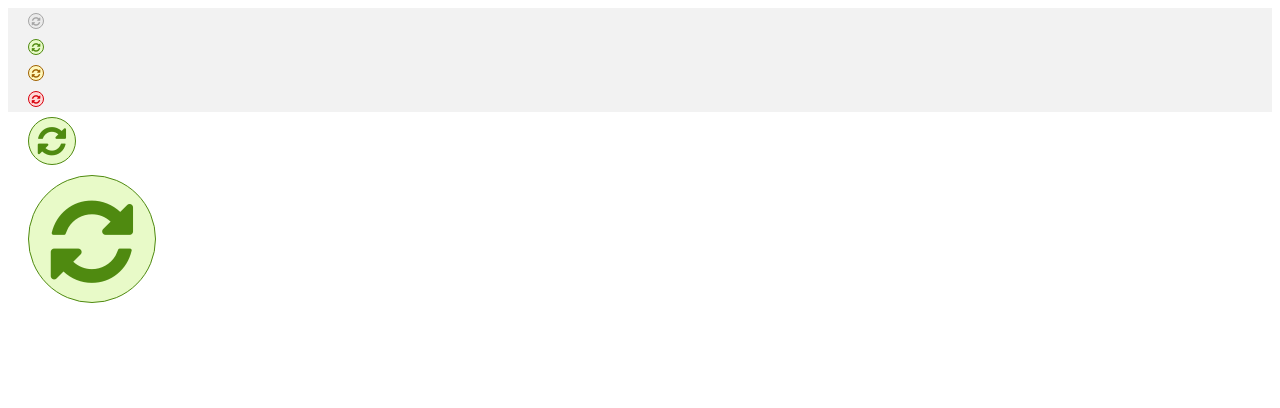
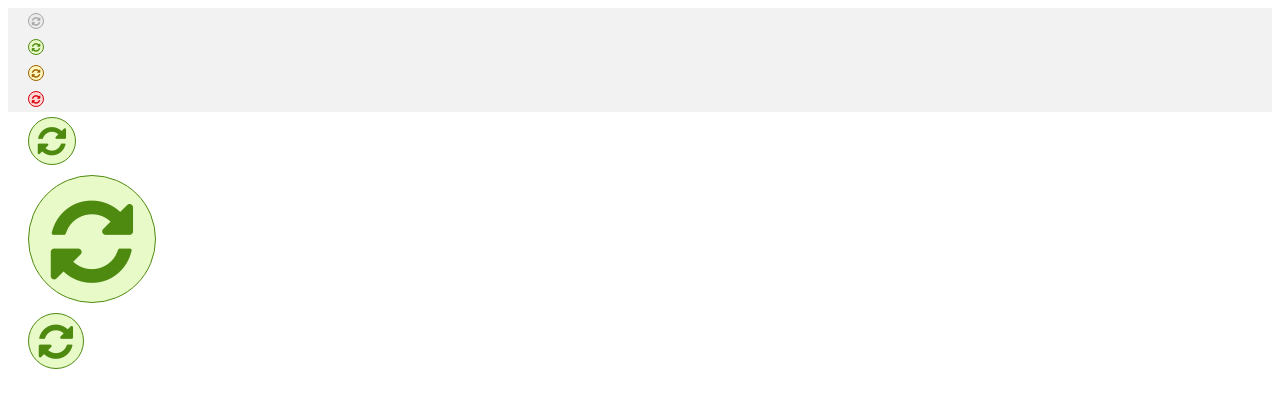
Before and after one commit to irok/CanonicalUrlDetector, a browser extension: page icon.html in a window 1280 px wide. Drawn offline with Linux system fonts and the light colour scheme.

Commit message:
update icon

```diff
--- a/icon.html
+++ b/icon.html
@@ -18,10 +18,9 @@
   vertical-align: middle;
 }
 .small  { width: 16px; height: 16px; line-height: 15px; font-size: 10px; }
-.medium { width: 24px; height: 24px; line-height: 24px; font-size: 15px; }
-.main   { width: 32px; height: 32px; line-height: 32px; font-size: 20px; }
-.large  { width: 48px; height: 48px; line-height: 49px; font-size: 33px; }
-.page   { width:128px; height:128px; line-height:136px; font-size: 96px; }
+.medium { width: 48px; height: 48px; line-height: 49px; font-size: 33px; }
+.large  { width:128px; height:128px; line-height:136px; font-size: 96px; }
+.logo   { width: 56px; height: 56px; line-height: 58px; font-size: 40px; }
 .deflt  { background-color: rgb(235,235,235); color: rgb(166,166,166); border-color: rgb(166,166,166); }
 .canon  { background-color: rgb(232,250,200); color: rgb( 79,138, 16); border-color: rgb( 79,138, 16); }
 .notcn  { background-color: rgb(255,248,188); color: rgb(159, 96,  0); border-color: rgb(159, 96,  0); }
@@ -45,7 +44,8 @@
     <div class="circle small notcn"><i class="fa fa-refresh" aria-hidden="true"></i></div><br>
     <div class="circle small badcn"><i class="fa fa-refresh" aria-hidden="true"></i></div><br>
   </div>
+  <div class="circle medium canon"><i class="fa fa-refresh" aria-hidden="true"></i></div><br>
   <div class="circle large canon"><i class="fa fa-refresh" aria-hidden="true"></i></div><br>
-  <div class="circle page canon"><i class="fa fa-refresh" aria-hidden="true"></i></div><br>
+  <div class="circle logo canon"><i class="fa fa-refresh" aria-hidden="true"></i></div><br>
 </body>
 </html>
```
Also changed, not shown: img/icon.png.
